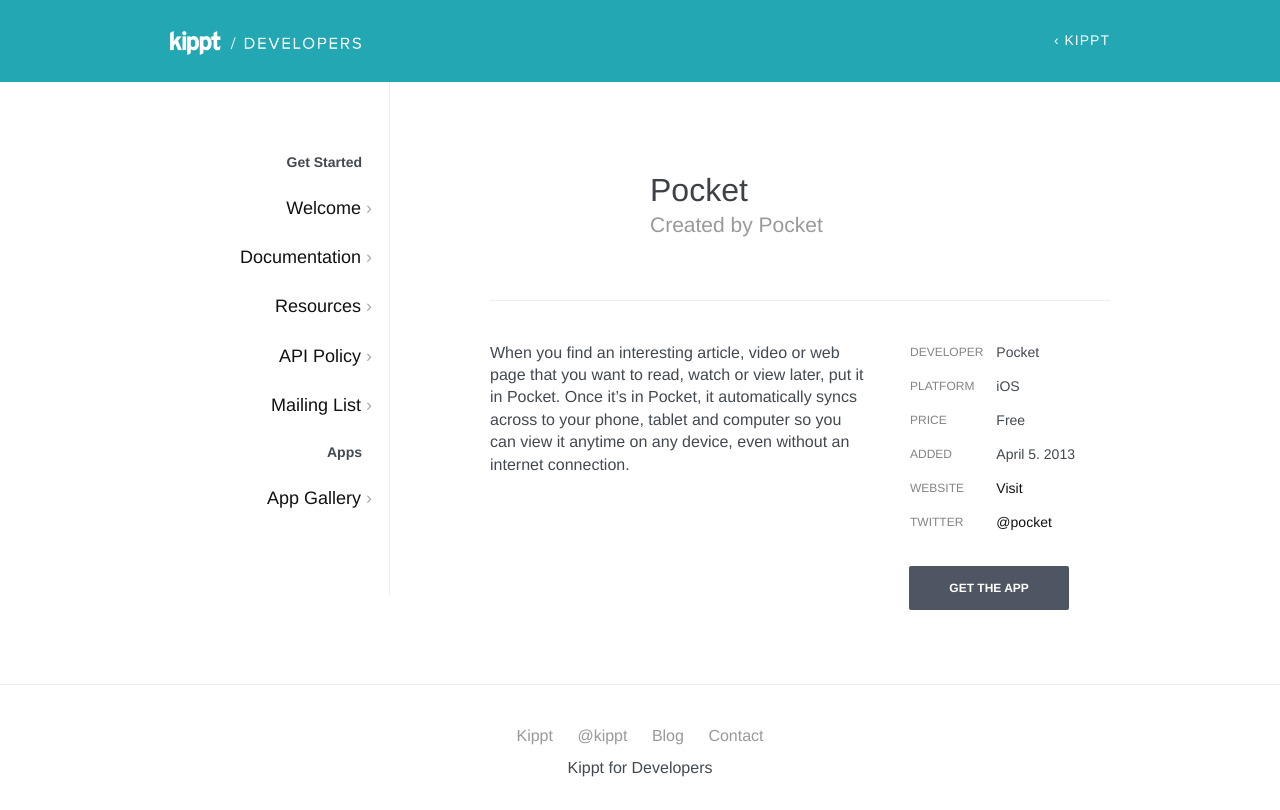
After one commit to kippt/developers.kippt.com, a Flask app: page /apps/pocket in a window 1280 px wide. The commit adds this page. Run offline with Flask 2, Linux system fonts and the light colour scheme; some libraries are stand-ins or nearby versions.

Commit message:
Added Pocket iOS

```diff
--- /dev/null
+++ b/templates/apps/pocket/index.html
@@ -0,0 +1,68 @@
+{% extends "base.html" %}
+{% block body %}
+<div class="row app">
+
+    <div class="span2 icon">
+
+    </div>
+
+    <div class="span6">
+        <h1>Pocket</h1>
+        <p class="lead">Created by Pocket</p>
+    </div>
+</div>
+<hr>
+<div class="row app">
+
+    <div class="span5">
+        <p>When you find an interesting article, video or web page that you want to read, watch or view later, put it in Pocket. Once it’s in Pocket, it automatically syncs across to your phone, tablet and computer so you can view it anytime on any device, even without an internet connection.</p>
+
+
+    </div>
+
+    <div class="span3">
+    <table>
+
+        <tr>
+            <th>Developer</th>
+            <td>Pocket</td>
+        </tr>
+
+
+        <tr>
+            <th>Platform</th>
+            <td>iOS</td>
+        </tr>
+
+
+        <tr>
+            <th>Price</th>
+            <td>Free</td>
+        </tr>
+
+
+        <tr>
+            <th>Added</th>
+            <td>April 5. 2013</td>
+        </tr>
+
+
+        <tr>
+            <th>Website</th>
+            <td><a href="http://getpocket.com/" target="_blank">Visit</a></td>
+        </tr>
+
+
+        <tr>
+            <th>Twitter</th>
+            <td><a href="http://twitter/@pocket" target="_blank">@pocket</a></td>
+        </tr>
+
+        <tr>
+            <td colspan="2"><a href="https://itunes.apple.com/app/read-it-later-pro/id309601447" class="btn">Get the App</a></td>
+        </tr>
+    </table>
+    </div>
+</div>
+
+{% endblock %}
```
Also changed, not shown: apps/pocket/description.md (added, +1 -0 lines), templates/apps.html (+4 -4 lines), apps/pocket/manifest.json (added).
